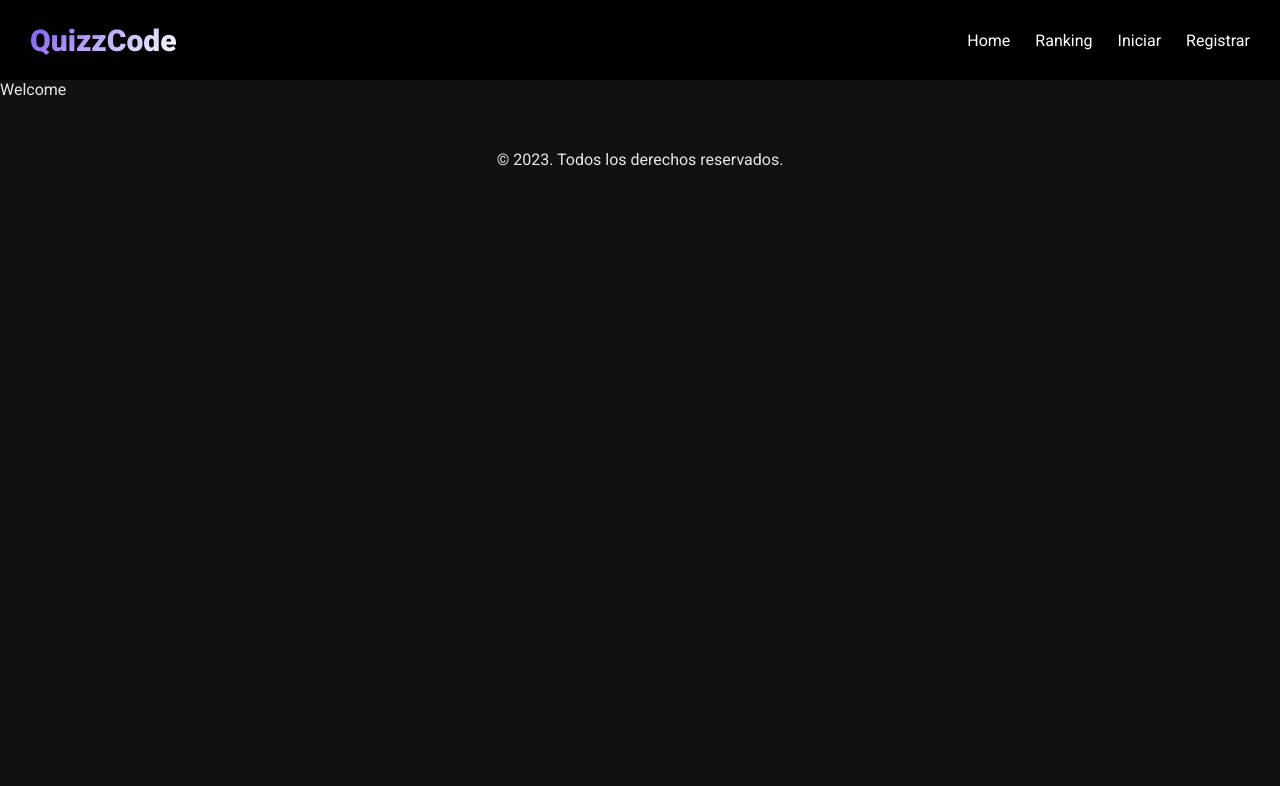
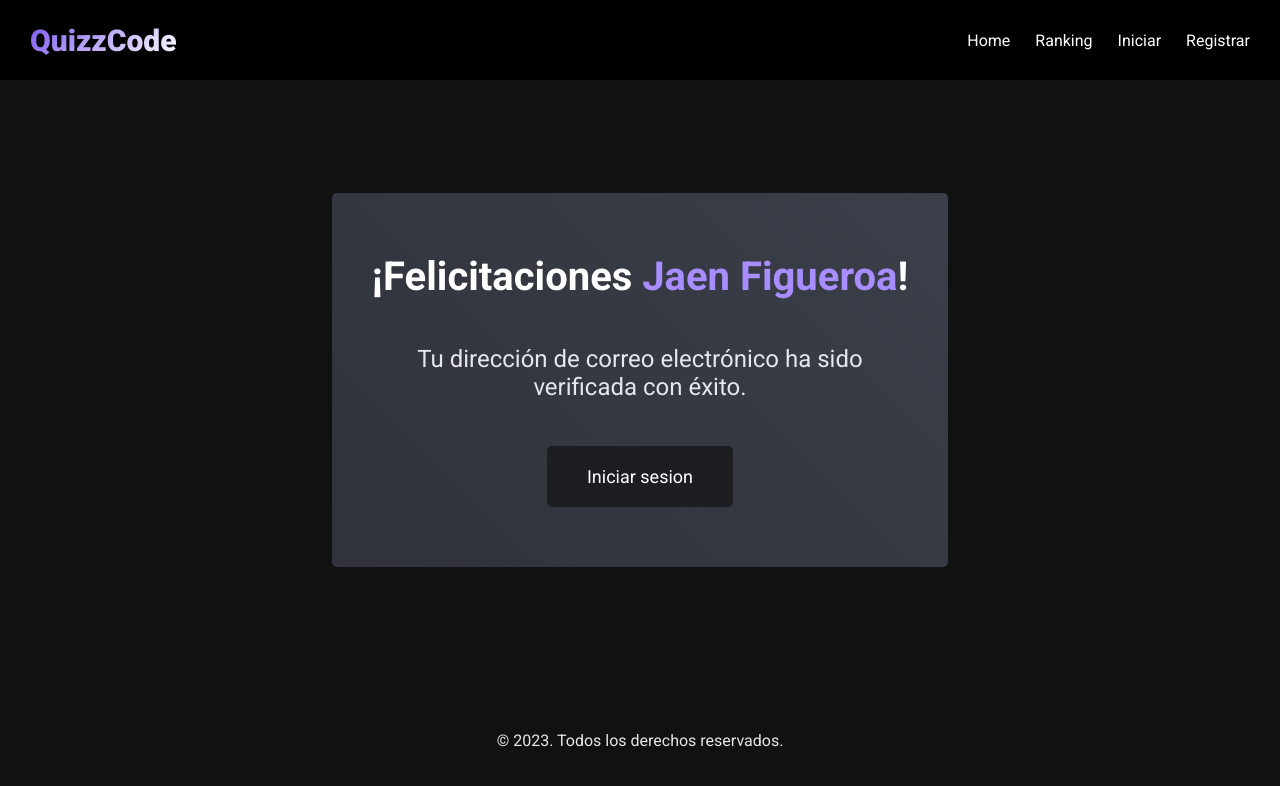
Before and after one commit to jaenfigueroa/quizz-code-client, a React (Vite) app: page /welcome in a window 1280 px wide. Shown: the top 786 px of the page. Built offline with nearby package versions, Linux system fonts and the light colour scheme.

Commit message:
add welcome card

```diff
--- a/src/pages/Welcome/Welcome.css
+++ b/src/pages/Welcome/Welcome.css
@@ -0,0 +1,96 @@
+.section-welcome {
+  flex-grow: 1;
+  display: flex;
+  flex-direction: column;
+  padding: 1rem;
+  justify-content: center;
+  align-items: center;
+}
+
+.section-welcome__article {
+  background: var(--gray-4);
+  padding: 3rem;
+  max-width: 450px;
+  display: flex;
+  flex-direction: column;
+  gap: 3rem;
+  text-align: center;
+  justify-content: center;
+  align-items: center;
+  border-radius: .5rem;
+  transition: 300ms;
+  /* background: #33363e; */
+  background: linear-gradient(45deg,#2f323a, #3b3f49);
+}
+
+.section-welcome__article-title,
+.section-welcome__article-title span {
+  font-size: 2rem;
+  font-weight: bold;
+  color: white;
+}
+.section-welcome__article-title span{
+  color: var(--blue-3);
+}
+
+.section-welcome__article-button {
+  padding: 1rem 2rem;
+  width: max-content;
+  border: none;
+  color: white;
+  border-radius: .5rem;
+  background: #1e1e22;
+}
+
+.section-welcome__article-button:hover {
+  background: var(--blue);
+}
+
+@media (min-width: 780px) {
+  .section-welcome__article {
+    padding: 4rem;
+    padding: 6rem 4rem;
+    max-width: 700px;
+    max-width: 600px;
+    gap: 4.5rem;
+  }
+
+  .section-welcome__article-title,
+  .section-welcome__article-title span {
+    font-size: 4rem;
+    font-size: 3.5rem;
+  }
+
+  .section-welcome__article-text {
+    font-size: 2.8rem;
+    font-size: 2.5rem;
+    font-size: 2.4rem;
+    font-size: 2.3rem;
+  }
+
+  .section-welcome__article-button {
+    padding: 2rem 4rem;
+    font-size: 1.8rem;
+  }
+}
+@media (min-width: 1024px) {
+  .section-welcome__article {
+    width: max-content;
+    max-width: initial;
+  }
+
+  .section-welcome__article-title,
+  .section-welcome__article-title span {
+    font-size: 4rem;
+  }
+
+  .section-welcome__article-text {
+    font-size: 2.4rem;
+    max-width: 450px;
+  }
+
+  .section-welcome__article-button {
+    padding: 2rem 4rem;
+    font-size: 1.8rem;
+  }
+}
--- a/src/pages/Welcome/Welcome.jsx
+++ b/src/pages/Welcome/Welcome.jsx
@@ -1,7 +1,24 @@
 import React from 'react'
+import { Link } from 'react-router-dom'
+import './Welcome.css'
 
+/////////////////////////////////////////////////////
 export const Welcome = () => {
+
+  const user = {
+    name: 'Jaen Figueroa'
+  }
+
+  /////////////////////////////////////////////////////
   return (
-    <div>Welcome</div>
+    <section className='section-welcome'>
+
+      <article className='section-welcome__article'>
+        <h4 className='section-welcome__article-title'>¡Felicitaciones <span>{user.name}</span>!</h4>
+        <p className='section-welcome__article-text'>Tu dirección de correo electrónico ha sido verificada con éxito.</p>
+        <Link to='/login' className='section-welcome__article-button'>Iniciar sesion</Link>
+      </article>
+
+    </section>
   )
 }
```
